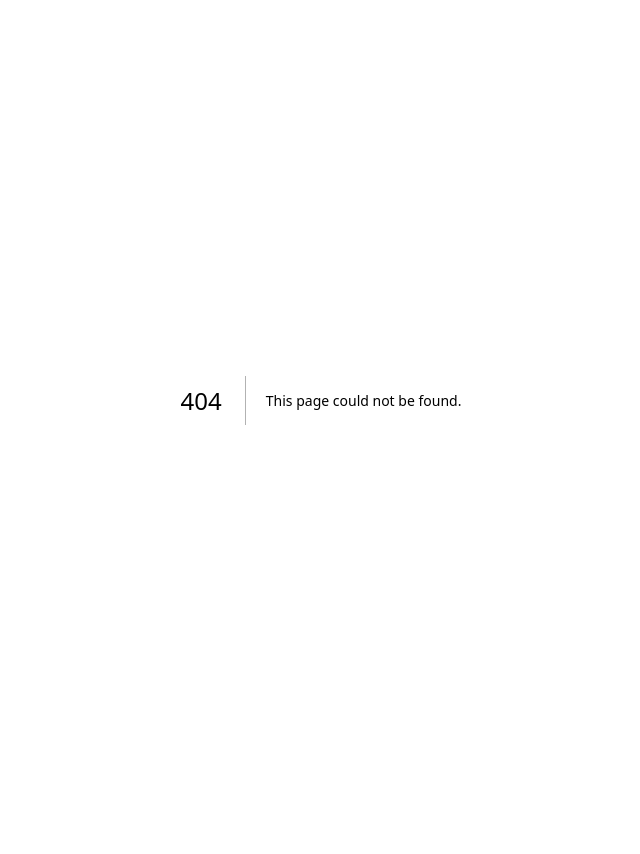
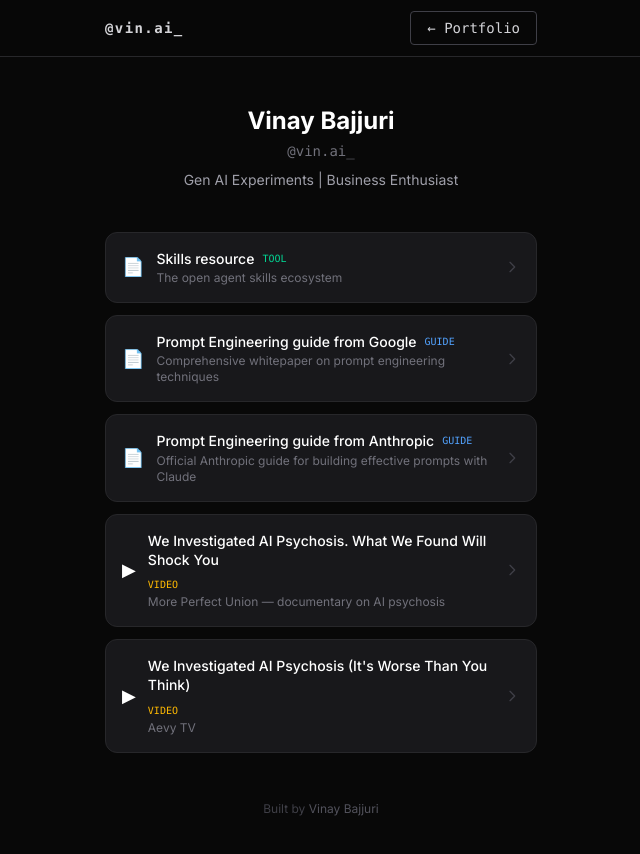
Before and after one commit to vinaybajjuri58/portfolio-updated, a Next.js app: page /vin-ai in a window 1280 px wide. Before the commit this address had no page. Shown: the top 854 px of the page, without its empty margins (319-959 px from the left). Before the commit the page ends 800 px from the top, so only its background shows below. Built offline with nearby package versions, Linux system fonts and the light colour scheme.

Commit message:
Refactor : Added resources page

```diff
--- /dev/null
+++ b/app/vin-ai/layout.tsx
@@ -0,0 +1,15 @@
+import type { Metadata } from "next";
+
+export const metadata: Metadata = {
+  title: "Vinay Bajjuri | @vin.ai_",
+  description: "Gen AI Experiments | Business Enthusiast — links and resources by Vinay Bajjuri.",
+  openGraph: {
+    title: "Vinay Bajjuri | @vin.ai_",
+    description: "Gen AI Experiments | Business Enthusiast",
+    type: "website",
+  },
+};
+
+export default function VinAiLayout({ children }: { children: React.ReactNode }) {
+  return children;
+}
--- /dev/null
+++ b/app/vin-ai/page.tsx
@@ -0,0 +1,124 @@
+import Link from "next/link";
+
+const LINKS = [
+  {
+    title: "Skills resource",
+    description: "The open agent skills ecosystem",
+    url: "https://www.skills.sh/",
+    icon: "📄",
+    tag: "TOOL",
+  },
+  {
+    title: "Prompt Engineering guide from Google",
+    description: "Comprehensive whitepaper on prompt engineering techniques",
+    url: "https://www.kaggle.com/whitepaper-prompt-engineering",
+    icon: "📄",
+    tag: "GUIDE",
+  },
+  {
+    title: "Prompt Engineering guide from Anthropic",
+    description: "Official Anthropic guide for building effective prompts with Claude",
+    url: "https://platform.claude.com/docs/en/build-with-claude/prompt-engineering/overview",
+    icon: "📄",
+    tag: "GUIDE",
+  },
+  {
+    title: "We Investigated AI Psychosis. What We Found Will Shock You",
+    description: "More Perfect Union — documentary on AI psychosis",
+    url: "https://www.youtube.com/watch?v=zkGk_A4noxI",
+    icon: "▶",
+    tag: "VIDEO",
+  },
+  {
+    title: "We Investigated AI Psychosis (It's Worse Than You Think)",
+    description: "Aevy TV",
+    url: "https://www.youtube.com/watch?v=0zKZz9PQsf8",
+    icon: "▶",
+    tag: "VIDEO",
+  },
+];
+
+const TAG_COLORS: Record<string, string> = {
+  TOOL: "text-emerald-400",
+  GUIDE: "text-blue-400",
+  VIDEO: "text-amber-400",
+};
+
+export default function VinAiPage() {
+  return (
+    <div className="min-h-screen bg-[#080808] text-white">
+
+      {/* ── Navbar ─────────────────────────────────────────────────────────── */}
+      <header className="sticky top-0 z-50 bg-[#080808]/90 backdrop-blur-md border-b border-zinc-800">
+        <nav className="max-w-[480px] mx-auto px-6 h-14 flex items-center justify-between">
+          <span className="text-sm font-mono font-bold tracking-widest text-zinc-300">
+            @vin.ai_
+          </span>
+          <Link
+            href="/"
+            className="text-sm font-mono px-4 py-1.5 rounded border border-zinc-700 text-zinc-300 hover:border-white hover:text-white transition-all duration-200"
+          >
+            ← Portfolio
+          </Link>
+        </nav>
+      </header>
+
+      <main className="max-w-[480px] mx-auto px-6 py-12">
+
+        {/* ── Profile ─────────────────────────────────────────────────────── */}
+        <section className="mb-10 flex flex-col items-center text-center">
+          <h1 className="text-2xl font-bold text-white">Vinay Bajjuri</h1>
+          <p className="mt-1 text-sm font-mono text-zinc-500">@vin.ai_</p>
+          <p className="mt-2 text-sm text-zinc-400 max-w-xs leading-relaxed">
+            Gen AI Experiments | Business Enthusiast
+          </p>
+        </section>
+
+        {/* ── Links ───────────────────────────────────────────────────────── */}
+        <section className="flex flex-col gap-3">
+          {LINKS.map((link) => (
+            <a
+              key={link.url}
+              href={link.url}
+              target="_blank"
+              rel="noopener noreferrer"
+              className="group flex items-center gap-3 bg-zinc-900 border border-zinc-800 rounded-xl p-4 hover:border-zinc-600 transition-all duration-200 hover:-translate-y-px"
+            >
+              <span className="flex-shrink-0 text-lg">{link.icon}</span>
+              <div className="min-w-0 flex-1">
+                <div className="flex items-center gap-2 flex-wrap">
+                  <p className="text-sm font-medium text-white leading-snug">{link.title}</p>
+                  <span className={`text-[10px] font-mono ${TAG_COLORS[link.tag] ?? "text-zinc-500"} flex-shrink-0`}>
+                    {link.tag}
+                  </span>
+                </div>
+                {link.description && (
+                  <p className="mt-0.5 text-xs text-zinc-500">{link.description}</p>
+                )}
+              </div>
+              <svg
+                className="h-4 w-4 flex-shrink-0 text-zinc-700 transition-transform duration-200 group-hover:translate-x-0.5 group-hover:text-zinc-400"
+                fill="none"
+                viewBox="0 0 24 24"
+                stroke="currentColor"
+                strokeWidth={2}
+              >
+                <path strokeLinecap="round" strokeLinejoin="round" d="M9 5l7 7-7 7" />
+              </svg>
+            </a>
+          ))}
+        </section>
+
+        {/* ── Footer ──────────────────────────────────────────────────────── */}
+        <footer className="mt-12 pb-6 text-center">
+          <p className="text-xs text-zinc-700">
+            Built by{" "}
+            <Link href="/" className="text-zinc-600 hover:text-white transition-colors">
+              Vinay Bajjuri
+            </Link>
+          </p>
+        </footer>
+      </main>
+    </div>
+  );
+}
```
